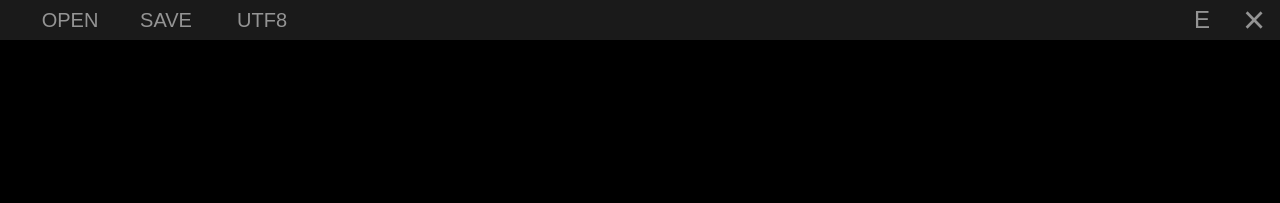
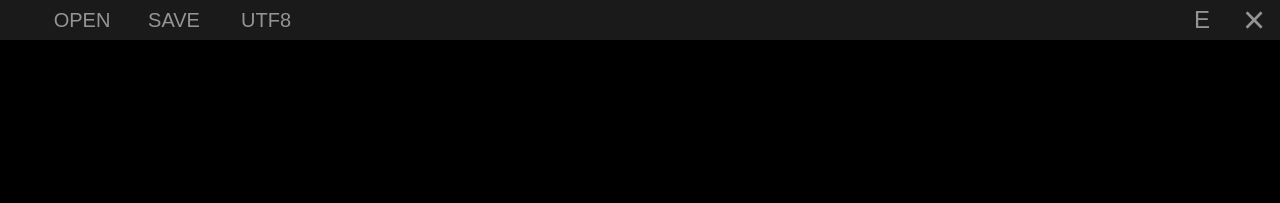
Before and after one commit to kouwtkz/kouwtkz.github.io, a Jekyll site: the page tool/blacknote/index.html, which Jekyll copies as it is, in a window 1280 px wide. Shown: the top 203 px of the page. Built offline with Jekyll 4.4.1, drawn with Linux system fonts in a browser that asks for light colours.

Commit message:
黒メモのメニューデザイン調整3

```diff
--- a/assets/tool/blacknote/bn.css
+++ b/assets/tool/blacknote/bn.css
@@ -8,8 +8,10 @@ div.menu {
     position: fixed;
     height: 40px;
     background-color: #1a1a1a;
-    padding-left: 24px;
-    width: calc(100% - 24px);
+    width: 100%;
+}
+div.menu > *:first-child{
+    margin-left: 12px!important;
 }
 div.main {
     transition: 0.1s;
@@ -23,6 +25,13 @@ body.menuVisible div.main {
     padding-top: 40px;
     height: calc(100% - 40px);
 }
+div.menu > * {
+    display: block;
+    float: left;
+}
+div.menu div.right {
+    float: right;
+}
 div.menu div.right > * {
     float: left;
 }
@@ -31,7 +40,7 @@ div.menu input[type="button"] {
     height: 100%;
     margin: 0;
     width: 92px;
-    max-width: 20%;
+    max-width: 18%;
 }
 div.menu input.close[type="button"] {
     width: 52px;
@@ -54,7 +63,6 @@ input[type="button"] {
     border: none;
     color: #ffffff88;
     font-size: 24px;
-    padding: 0px 12px;
     height: 48px;
 }
 input[type="button"][value=""] {
@@ -83,11 +91,17 @@ textarea {
             padding-left: 10%;
             padding-right: 10%;
         }
+        div.menu > *:first-child{
+            margin-left: 24px!important;
+        }
     }
     @media screen and (min-width: 1200px) {
         textarea {
             padding-left: 20%;
             padding-right: 20%;
+        }
+        div.menu > *:first-child{
+            margin-left: 36px!important;
         }
     }
 }
--- a/assets/tool/blacknote/bnsw.js
+++ b/assets/tool/blacknote/bnsw.js
@@ -1,4 +1,4 @@
-const CACHE_VERSION = 'v1.7.1';
+const CACHE_VERSION = 'v1.7.2';
 const CACHE_NAME = `${registration.scope}!${CACHE_VERSION}`;
 
 // キャッシュするファイルをセットする
```
